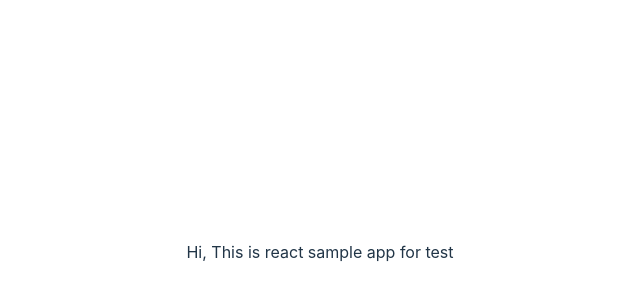
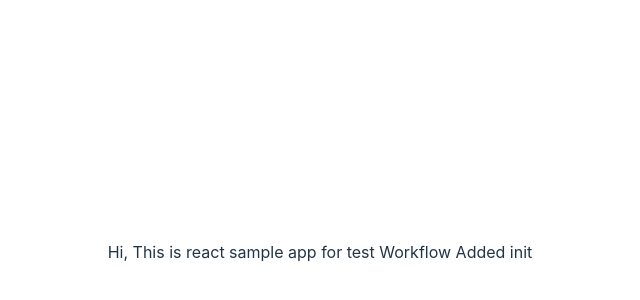
Before and after one commit to SanjoyPatorTv/ReactTestAPp, a React (Vite) app: page / in a window 1280 px wide. Shown: the part 148-448 px from the top of the page, without its empty margins (320-960 px from the left). Built offline with nearby package versions, Linux system fonts and the light colour scheme.

Commit message:
workflow added

```diff
--- a/src/App.jsx
+++ b/src/App.jsx
@@ -8,6 +8,7 @@ function App() {
     <div className="App">
       <div>
         Hi, This is react sample app for test
+        Workflow Added init
       </div>
     </div>
   )
```
